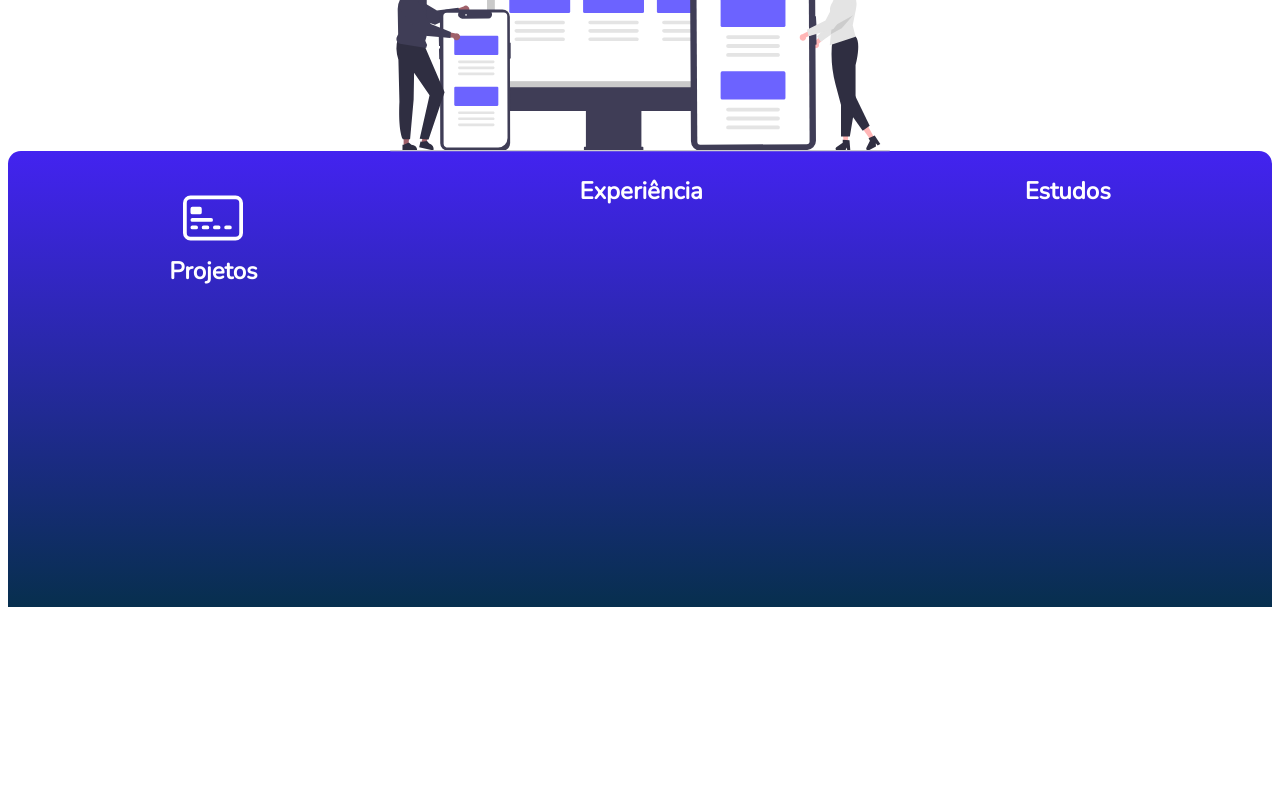
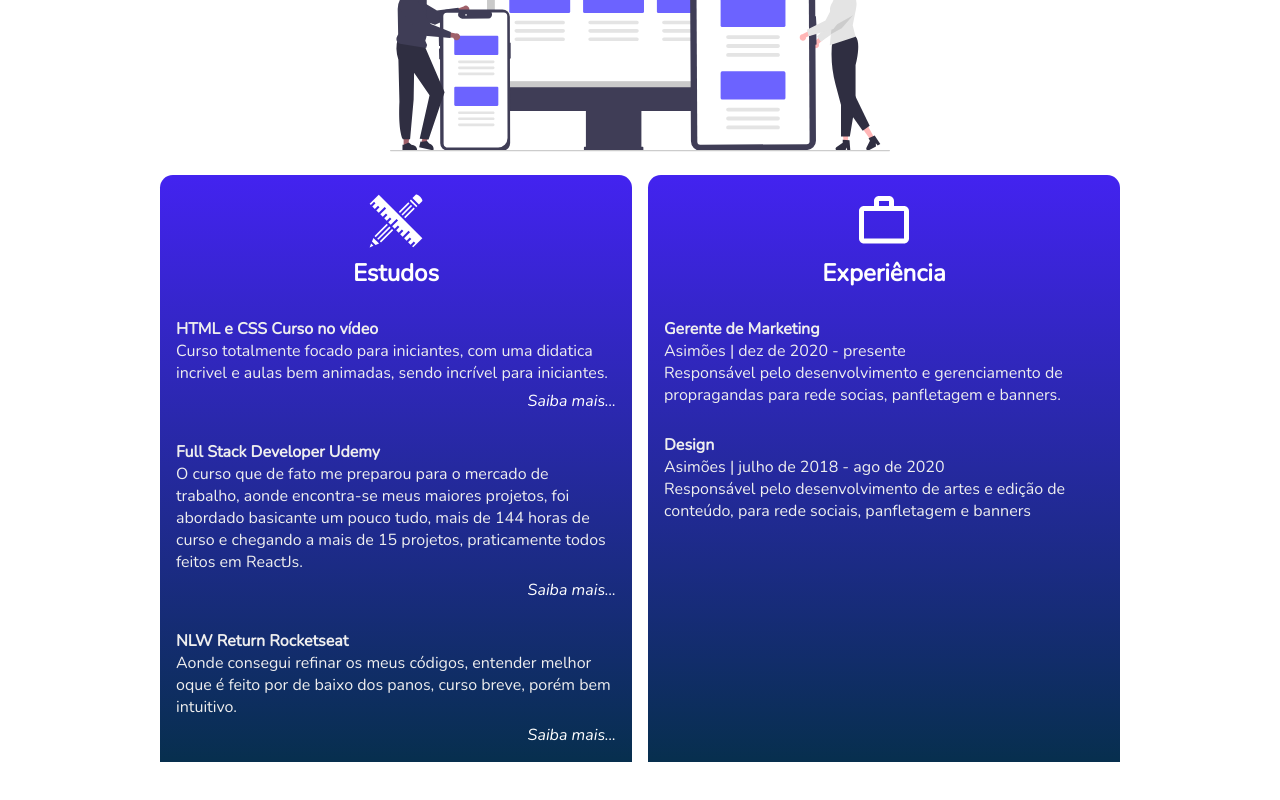
Before and after one commit to SyLu4N/myportfolio, a Next.js app: page / in a window 1280 px wide. Shown: the part 734-1534 px from the top of the page. Before the commit the page ends 1389 px from the top, so only its background shows below. Built offline with nearby package versions, Linux system fonts and the light colour scheme.

Commit message:
finalizando studyWork

```diff
--- a/src/components/AboutMe/index.tsx
+++ b/src/components/AboutMe/index.tsx
@@ -1,5 +1,3 @@
-import { History } from '../History';
-import { Projects } from '../Projects';
 import { Container } from './styles';
 
 export function AboutMe(): JSX.Element {
@@ -8,10 +6,6 @@ export function AboutMe(): JSX.Element {
       <h1>
         Hellow World! I&apos;m <span>Luan Simões</span>
       </h1>
-
-      <History />
-
-      <Projects />
     </Container>
   );
 }
--- a/src/components/History/index.tsx
+++ b/src/components/History/index.tsx
@@ -14,7 +14,7 @@ export function History(): JSX.Element {
           />
         </div>
         <em>
-          Sempre fui muito apaixonado por computador, seja pela forma de como
+          Sempre fui muito apaixonado por tecnologia, seja pela forma de como
           funciona, peças e entre outras coisas que me fascinam, comecei a
           trabalhar com computador em 2018, com uma oportunidade de designer, e
           foi trabalhando que acabei vendo um anúncio de um curso de
--- a/src/components/Main/index.tsx
+++ b/src/components/Main/index.tsx
@@ -1,10 +1,15 @@
 import { AboutMe } from '../AboutMe';
+import { History } from '../History';
+import { Projects } from '../studyWork';
+
 import { Container } from './styles';
 
 export function Main(): JSX.Element {
   return (
     <Container>
       <AboutMe />
+      <History />
+      <Projects />
     </Container>
   );
 }
--- a/src/components/Projects/index.tsx
+++ /dev/null
@@ -1,21 +0,0 @@
-import { BsCreditCard2Front } from 'react-icons/bs';
-import { Container } from './styles';
-
-export function Projects(): JSX.Element {
-  return (
-    <Container>
-      <div>
-        <p>
-          <BsCreditCard2Front size={60} />
-        </p>
-        <h1>Projetos</h1>
-      </div>
-      <div>
-        <h1>Experiência</h1>
-      </div>
-      <div>
-        <h1>Estudos</h1>
-      </div>
-    </Container>
-  );
-}
--- a/src/components/Projects/styles.ts
+++ /dev/null
@@ -1,25 +0,0 @@
-import styled from 'styled-components';
-
-export const Container = styled.div`
-  display: flex;
-  justify-content: space-around;
-
-  background: linear-gradient(to bottom, #4323f0, #072f4e);
-  border-radius: 0.8rem 0.8rem 0 0;
-  color: white;
-  width: 98.7vw;
-
-  padding-bottom: 20rem;
-
-  div {
-    display: flex;
-    flex-direction: column;
-    align-items: center;
-
-    margin-top: 1.5rem;
-
-    h1 {
-      font-size: 1.5rem;
-    }
-  }
-`;
--- /dev/null
+++ b/src/components/studyWork/index.tsx
@@ -0,0 +1,76 @@
+import { GiPencilRuler } from 'react-icons/gi';
+import { MdOutlineWorkOutline } from 'react-icons/md';
+import { Container, Content } from './styles';
+
+export function Projects(): JSX.Element {
+  return (
+    <Container>
+      <Content>
+        <p>
+          <GiPencilRuler size={60} />
+        </p>
+        <h1>Estudos</h1>
+        <div className="main">
+          <strong>HTML e CSS Curso no vídeo</strong>
+          <p>
+            Curso totalmente focado para iniciantes, com uma didatica incrivel e
+            aulas bem animadas, sendo incrível para iniciantes.
+          </p>
+          <div>
+            <em>
+              <a href="/">Saiba mais...</a>
+            </em>
+          </div>
+        </div>
+        <div className="main">
+          <strong>Full Stack Developer Udemy</strong>
+          <p>
+            O curso que de fato me preparou para o mercado de trabalho, aonde
+            encontra-se meus maiores projetos, foi abordado basicante um pouco
+            tudo, mais de 144 horas de curso e chegando a mais de 15 projetos,
+            praticamente todos feitos em ReactJs.
+          </p>
+          <div>
+            <em>
+              <a href="/">Saiba mais...</a>
+            </em>
+          </div>
+        </div>
+        <div className="main">
+          <strong>NLW Return Rocketseat</strong>
+          <p>
+            Aonde consegui refinar os meus códigos, entender melhor oque é feito
+            por de baixo dos panos, curso breve, porém bem intuitivo.
+          </p>
+          <div>
+            <em>
+              <a href="/">Saiba mais...</a>
+            </em>
+          </div>
+        </div>
+      </Content>
+      <Content>
+        <p>
+          <MdOutlineWorkOutline size={60} />
+        </p>
+        <h1>Experiência</h1>
+        <div className="main">
+          <strong>Gerente de Marketing</strong>
+          <p>Asimões | dez de 2020 - presente</p>
+          <p>
+            Responsável pelo desenvolvimento e gerenciamento de propragandas
+            para rede socias, panfletagem e banners.
+          </p>
+        </div>
+        <div className="main">
+          <strong>Design</strong>
+          <p>Asimões | julho de 2018 - ago de 2020</p>
+          <p>
+            Responsável pelo desenvolvimento de artes e edição de conteúdo, para
+            rede sociais, panfletagem e banners
+          </p>
+        </div>
+      </Content>
+    </Container>
+  );
+}
--- /dev/null
+++ b/src/components/studyWork/styles.ts
@@ -0,0 +1,50 @@
+import styled from 'styled-components';
+
+export const Container = styled.div`
+  display: flex;
+  justify-content: space-around;
+
+  color: white;
+  width: 100%;
+  padding-bottom: 20rem;
+  gap: 1rem;
+`;
+
+export const Content = styled.div`
+  display: flex;
+  flex-direction: column;
+  align-items: center;
+
+  padding: 1rem;
+  margin-top: 1.5rem;
+  background: linear-gradient(to bottom, #4323f0, #072f4e);
+
+  border-radius: 0.8rem 0.8rem 0 0;
+  width: 100%;
+
+  h1 {
+    display: flex;
+    justify-content: center;
+
+    font-size: 1.5rem;
+  }
+
+  .main {
+    margin-top: 1.8rem;
+    color: #eee;
+
+    p {
+      font-size: 1rem;
+    }
+
+    div {
+      width: 100%;
+      text-align: right;
+      margin-top: 0.4rem;
+
+      a {
+        color: white;
+      }
+    }
+  }
+`;
```
Also changed, not shown: public/assets/spacetraveling.png (added).
